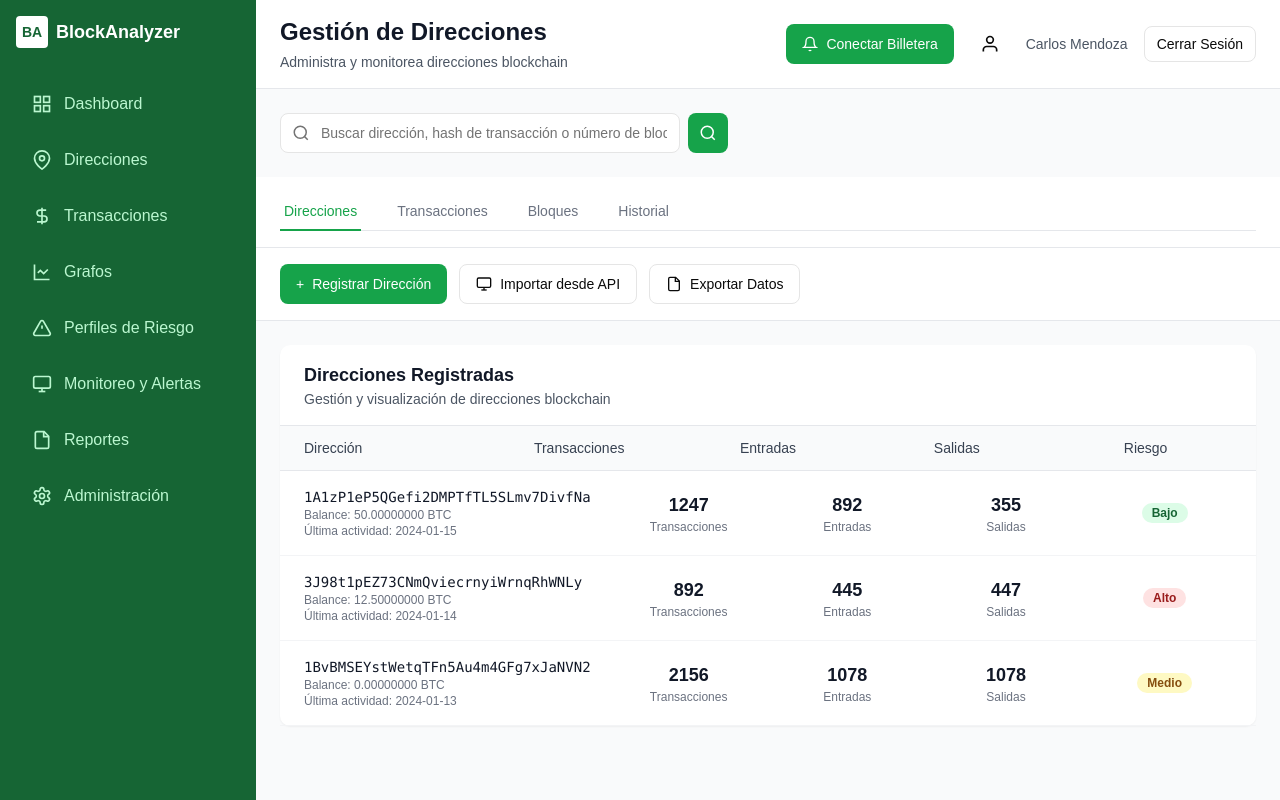
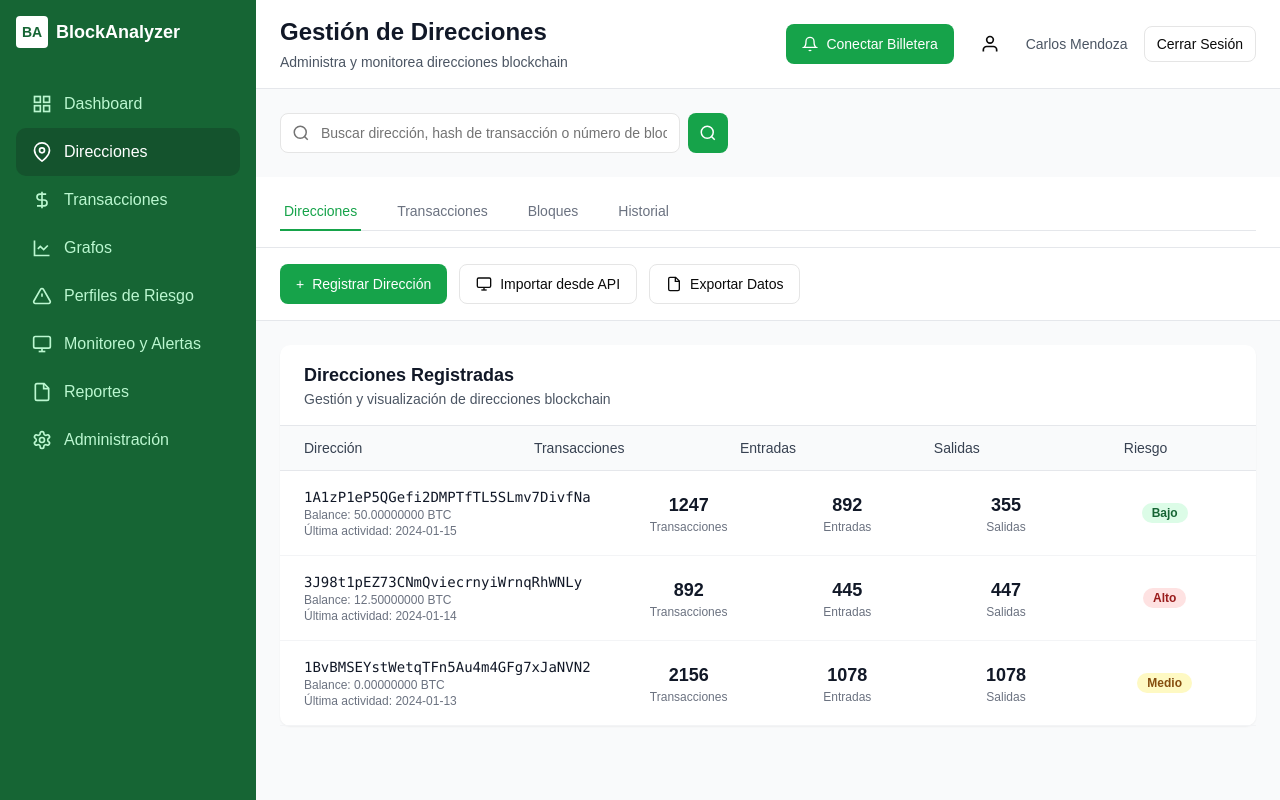
Before and after one commit to hibren/Programa-de-Trazabilidad-de-Criptomonedas-Orientado-a-Investigaciones-Forenses, a Next.js app in the folder frontend/: page /direcciones in a window 1280 px wide. Built offline with nearby package versions, Linux system fonts and the light colour scheme.

Commit message:
sidebar fixed

```diff
--- a/frontend/src/components/molecules/NavItem.jsx
+++ b/frontend/src/components/molecules/NavItem.jsx
@@ -1,9 +1,30 @@
 "use client"
 
+import Link from "next/link"
 import Icon from "../atoms/Icon"
 import { cn } from "../../lib/utils"
 
-const NavItem = ({ icon, label, active = false, onClick, className = "" }) => {
+const NavItem = ({ icon, label, href, active = false, onClick, className = "" }) => {
+  // Si hay href, usar Link de Next.js para navegación
+  if (href) {
+    return (
+      <Link href={href} className="w-full">
+        <button
+          onClick={onClick}
+          className={cn(
+            "flex items-center space-x-3 w-full px-4 py-3 text-left rounded-lg transition-colors",
+            active ? "bg-green-900 text-white" : "text-green-200 hover:bg-green-900 hover:text-white",
+            className,
+          )}
+        >
+          <Icon name={icon} size={20} />
+          <span className="font-medium">{label}</span>
+        </button>
+      </Link>
+    )
+  }
+
+  // Si no hay href, usar el comportamiento original con onClick
   return (
     <button
       onClick={onClick}
--- a/frontend/src/components/organisms/SideBar.jsx
+++ b/frontend/src/components/organisms/SideBar.jsx
@@ -1,16 +1,25 @@
+"use client"
+
+import { useState } from "react"
 import NavItem from "../molecules/NavItem"
 
 const Sidebar = ({ activeItem = "dashboard" }) => {
+  const [currentActive, setCurrentActive] = useState(activeItem)
+
   const navItems = [
-    { id: "dashboard", icon: "dashboard", label: "Dashboard" },
-    { id: "directions", icon: "directions", label: "Direcciones" },
-    { id: "transactions", icon: "transactions", label: "Transacciones" },
-    { id: "graphs", icon: "graphs", label: "Grafos" },
-    { id: "risk", icon: "risk", label: "Perfiles de Riesgo" },
-    { id: "monitor", icon: "monitor", label: "Monitoreo y Alertas" },
-    { id: "reports", icon: "reports", label: "Reportes" },
-    { id: "admin", icon: "admin", label: "Administración" },
+    { id: "dashboard", icon: "dashboard", label: "Dashboard", href: "/dashboard" },
+    { id: "direcciones", icon: "directions", label: "Direcciones", href: "/direcciones" },
+    { id: "transactions", icon: "transactions", label: "Transacciones", href: "/transacciones" },
+    { id: "graphs", icon: "graphs", label: "Grafos", href: "/grafos" },
+    { id: "risk", icon: "risk", label: "Perfiles de Riesgo", href: "/riesgo" },
+    { id: "monitor", icon: "monitor", label: "Monitoreo y Alertas", href: "/monitoreo" },
+    { id: "reports", icon: "reports", label: "Reportes", href: "/reportes" },
+    { id: "admin", icon: "admin", label: "Administración", href: "/admin" },
   ]
+
+  const handleItemClick = (itemId) => {
+    setCurrentActive(itemId)
+  }
 
   return (
     <div className="w-64 bg-green-800 min-h-screen p-4">
@@ -27,7 +36,14 @@ const Sidebar = ({ activeItem = "dashboard" }) => {
       {/* Navigation */}
       <nav className="space-y-2">
         {navItems.map((item) => (
-          <NavItem key={item.id} icon={item.icon} label={item.label} active={activeItem === item.id} />
+          <NavItem
+            key={item.id}
+            icon={item.icon}
+            label={item.label}
+            href={item.href}
+            active={currentActive === item.id}
+            onClick={() => handleItemClick(item.id)}
+          />
         ))}
       </nav>
     </div>
```
